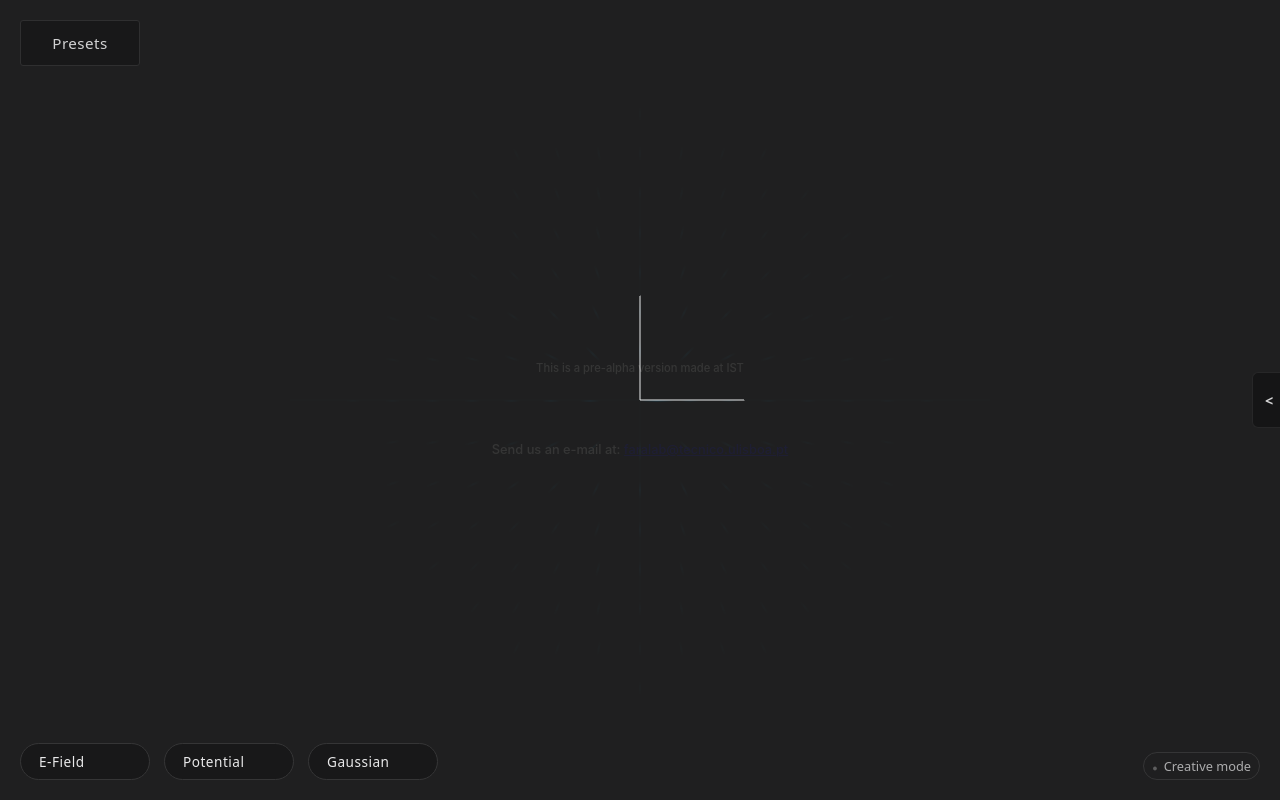
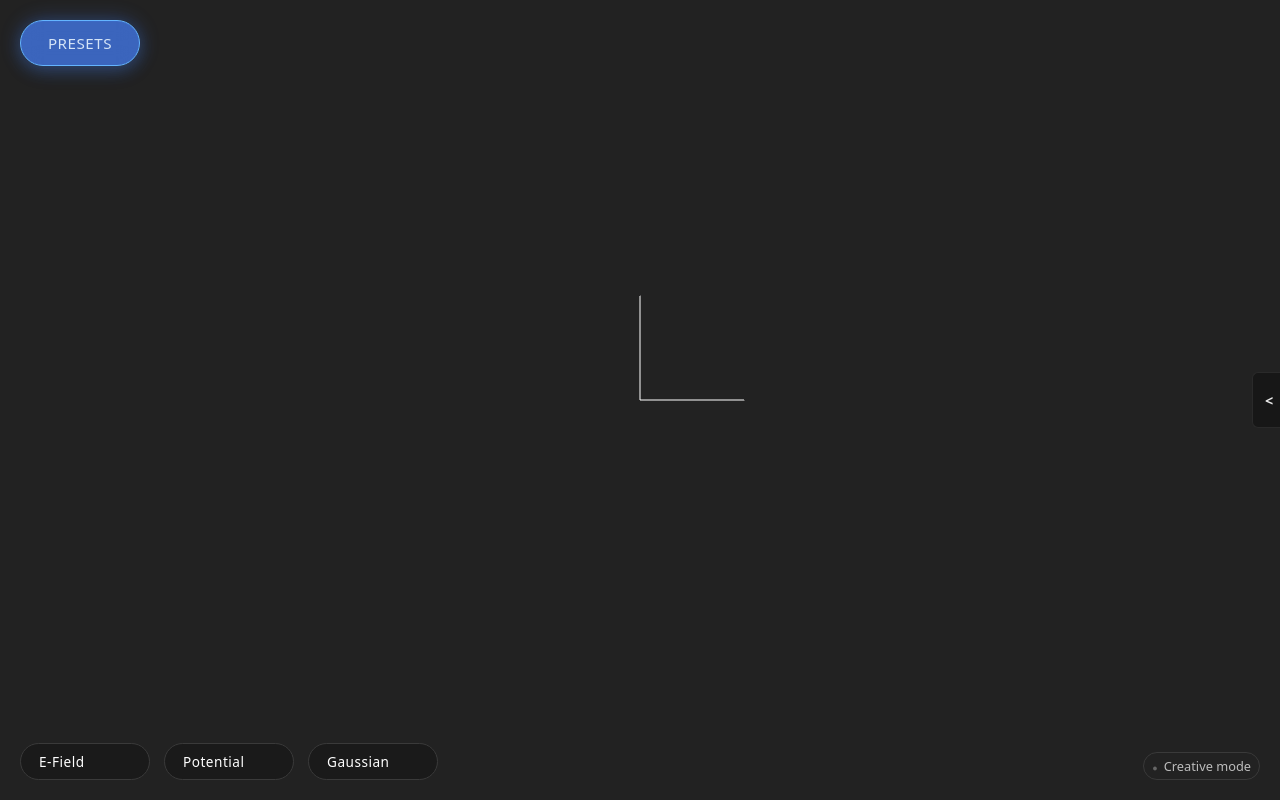
Before and after one commit to faralab-ist/faralab-app, a React (Vite) app: page / in a window 1280 px wide. Built offline with nearby package versions, Linux system fonts and the light colour scheme.

Commit message:
Save working changes before camera/UX tweaks

```diff
--- a/src/App.jsx
+++ b/src/App.jsx
@@ -27,58 +27,51 @@ import React, { useState, useEffect, useMemo } from 'react'
 } from "./hooks"
 
 
-// 🔹 Overlay que carrega o teu loading.html original
+// 🔹 Mensagem clean ao invés do overlay completo
 function LoadingOverlay() {
-  const [opacity, setOpacity] = useState(1)
   const [hidden, setHidden] = useState(false)
-  const [finalFade, setFinalFade] = useState(false)
 
-  // 1️⃣ Fica transparente gradualmente depois de 1s
   useEffect(() => {
-    const fadeTimer = setTimeout(() => setOpacity(0.3), 1000)
-    return () => clearTimeout(fadeTimer)
+    const timer = setTimeout(() => setHidden(true), 3000)
+    return () => clearTimeout(timer)
   }, [])
 
-  // 2️⃣ Ao clicar depois do fade → some com fade-out suave
-  useEffect(() => {
-    const handleClick = () => {
-      if (opacity <= 0.3) {
-        setFinalFade(true)
-        setTimeout(() => setHidden(true), 2000) // tempo do fade final
-      }
-    }
-    window.addEventListener('click', handleClick)
-    return () => window.removeEventListener('click', handleClick)
-  }, [opacity])
-
   if (hidden) return null
-
-  const totalOpacity = finalFade ? 0 : opacity
 
   return (
     <div
       style={{
         position: 'fixed',
-        inset: 0,
-        background: 'transparent',
+        top: '50%',
+        left: '50%',
+        transform: 'translate(-50%, -50%)',
         zIndex: 9999,
-        pointerEvents: 'auto',
-        transition: 'opacity 1s ease-in-out',
-        opacity: totalOpacity,
+        textAlign: 'center',
+        color: '#ffffff',
+        fontFamily: '-apple-system, BlinkMacSystemFont, "Segoe UI", sans-serif',
+        animation: 'fadeOut 3s ease-in-out forwards',
+        pointerEvents: 'none',
       }}
     >
-      <iframe
-        src="loading.html"
-        title="Loading"
-        style={{
-          width: '100%',
-          height: '100%',
-          border: 'none',
-          pointerEvents: 'none', // deixa cliques passarem
-          transition: 'opacity 3s ease-in-out', // anima mais lento o fade inicial
-          opacity: totalOpacity,
-        }}
-      />
+      <style>{`
+        @keyframes fadeOut {
+          0% { opacity: 1; }
+          70% { opacity: 1; }
+          100% { opacity: 0; }
+        }
+      `}</style>
+      <div style={{ fontSize: '0.9em', fontWeight: 400, marginBottom: '12px', lineHeight: 1.6 }}>
+        This is a pre-alpha version made at IST
+      </div>
+      <div style={{ fontSize: '0.85em', fontWeight: 300 }}>
+        Send us an e-mail at:{' '}
+        <a
+          href="mailto:faralab@tecnico.ulisboa.pt"
+          style={{ color: '#0ea5e9', textDecoration: 'none' }}
+        >
+          faralab@tecnico.ulisboa.pt
+        </a>
+      </div>
     </div>
   )
 }
@@ -188,14 +181,7 @@ function LoadingOverlay() {
       // Toggle: se clicar no mesmo plano, desativa
       if (activePlane === plane) {
         setActivePlane(null)
-        // Volta para visão padrão
-        if (camFns?.animateCameraPreset) {
-          camFns.animateCameraPreset({
-            position: [15, 15, 15],
-            target: [0, 0, 0],
-            duration: 0.8
-          })
-        }
+        // Não move a câmera, apenas desativa o filtro
       } else {
         setActivePlane(plane)
 
@@ -207,6 +193,7 @@ function LoadingOverlay() {
               cameraConfig = {
                 position: [0, 0, 8],
                 target: [0, 0, 0],
+                up: [0, 1, 0],
                 duration: 0.8
               }
               break
@@ -214,6 +201,7 @@ function LoadingOverlay() {
               cameraConfig = {
                 position: [8, 0, 0],
                 target: [0, 0, 0],
+                up: [0, 1, 0],
                 duration: 0.8
               }
               break
@@ -221,6 +209,7 @@ function LoadingOverlay() {
               cameraConfig = {
                 position: [0, 8, 0],
                 target: [0, 0, 0],
+                up: [0, 0, 1],
                 duration: 0.8
               }
               break
--- a/src/components/ui/CreateButtons.css
+++ b/src/components/ui/CreateButtons.css
@@ -171,19 +171,25 @@ button:hover {
   z-index: 1400;
   padding: 12px 24px;
   font-size: 0.95rem;
-   letter-spacing: .45px;
-  background: #1a1a1a;
-  color: #e6e6e6;
-  border: 1px solid #333;
-  border-radius: 3px;
+  font-weight: 500;
+  letter-spacing: 0.5px;
+  background: rgba(70, 130, 255, 0.7);
+  color: #d4e4f7;
+  border: 1px solid rgba(100, 180, 255, 1);
+  border-radius: 24px;
   cursor: pointer;
-  backdrop-filter: blur(4px);
-  transition: background .15s, border-color .15s, color .15s;
+  backdrop-filter: blur(12px);
+  /* subtle glow at rest */
+  box-shadow: 0 0 20px rgba(70, 129, 255, 0.308), 0 6px 18px rgba(60, 119, 220, 0.215), inset 0 1px 0 rgba(60, 119, 220, 0.215);
+  transition: all 0.18s cubic-bezier(0.4, 0, 0.2, 1);
 }
 .presets-btn:hover {
-  background: #2a2a2a;
-  border-color: #444;
+  background: rgba(90, 150, 255, 0.8);
+  border-color: rgba(120, 180, 255, 1);
   color: #ffffff;
+  /* stronger glow on hover for shine effect */
+  transform: translateY(-1px);
+  box-shadow: 0 0 25px rgba(70, 130, 255, 0.8), 0 10px 40px rgba(80, 150, 255, 0.3), inset 0 1px 0 rgba(255,255,255,0.1);
 }
 
 /* Dropdown under Presets button */
--- a/src/components/ui/CreateButtons.jsx
+++ b/src/components/ui/CreateButtons.jsx
@@ -82,9 +82,16 @@ export default function CreateButtons({
         ref={presetBtnRef}
         className="presets-btn"
         onClick={() => toggleGroup('presets')}
+        onMouseMove={(e) => {
+          const rect = e.currentTarget.getBoundingClientRect();
+          const x = e.clientX - rect.left;
+          const y = e.clientY - rect.top;
+          e.currentTarget.style.setProperty('--mouse-x', `${x}px`);
+          e.currentTarget.style.setProperty('--mouse-y', `${y}px`);
+        }}
         aria-expanded={openGroup === 'presets'}
       >
-        Presets
+        PRESETS
       </button>
 
       {/* Presets dropdown (não desloca) */}
--- a/src/hooks/useCameraPreset.jsx
+++ b/src/hooks/useCameraPreset.jsx
@@ -6,12 +6,15 @@ export default function useCameraPreset() {
   const { camera } = useThree()
 
   // Instant snap
-  const setCameraPreset = useCallback(({ position, target, fov }) => {
+  const setCameraPreset = useCallback(({ position, target, fov, up }) => {
     if (position) {
       camera.position.set(position[0], position[1], position[2])
     }
     if (target) {
       camera.lookAt(target[0], target[1], target[2])
+    }
+    if (up) {
+      camera.up.set(up[0], up[1], up[2])
     }
     if (fov) {
       camera.fov = fov
@@ -20,12 +23,18 @@ export default function useCameraPreset() {
   }, [camera])
 
   // Simple linear animation (optional)
-  const animateCameraPreset = useCallback(({ position, target, fov, duration = 0.6 }) => {
+  const animateCameraPreset = useCallback(({ position, target, fov, up, duration = 0.6 }) => {
     const startPos = camera.position.clone()
     const endPos = position ? new THREE.Vector3(...position) : startPos
     const startFov = camera.fov
     const endFov = fov ?? startFov
     const startTime = performance.now()
+
+    // Disable controls during animation
+    if (camera.controls) camera.controls.enabled = false
+
+    // Set up vector immediately if provided
+    if (up) camera.up.set(up[0], up[1], up[2])
 
     function step(now) {
       const t = Math.min(1, (now - startTime) / (duration * 1000))
@@ -35,7 +44,12 @@ export default function useCameraPreset() {
         camera.updateProjectionMatrix()
       }
       if (target) camera.lookAt(target[0], target[1], target[2])
-      if (t < 1) requestAnimationFrame(step)
+      if (t >= 1) {
+        // Re-enable controls after animation
+        if (camera.controls) camera.controls.enabled = true
+      } else {
+        requestAnimationFrame(step)
+      }
     }
     requestAnimationFrame(step)
   }, [camera])
```
Also changed, not shown: src/components/ui/PlaneButtons.css (+4 -4 lines).
